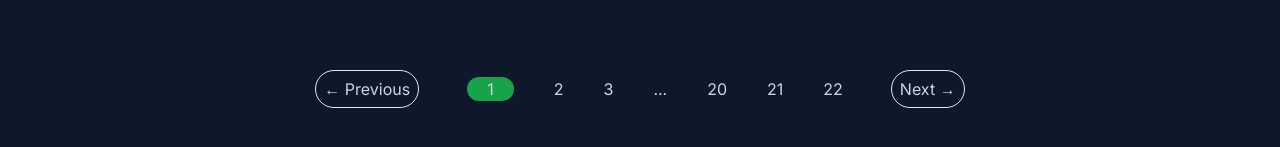
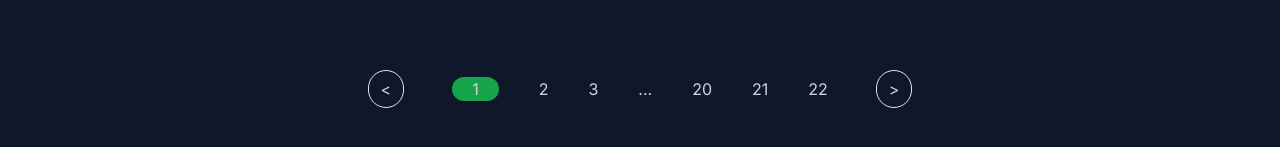
Before and after one commit to RajeevDash007/gsoc-github-finder, a Next.js app: page / in a window 1280 px wide. Shown: the part 2620-2767 px from the top of the page. Built offline with nearby package versions, Linux system fonts and the light colour scheme.

Commit message:
changes in the pagination

```diff
--- a/app/components/OrganizationList.tsx
+++ b/app/components/OrganizationList.tsx
@@ -91,16 +91,16 @@ const OrganizationList = () => {
       </div>
       <div className="flex justify-center">
         <ReactPaginate
-          previousLabel={"← Previous"}
-          nextLabel={"Next →"}
+          previousLabel={"<"}
+          nextLabel={">"}
           pageCount={pageCount}
           onPageChange={handlePageChange}
           containerClassName={"flex pagination gap-10 mt-20 mb-20"}
           previousLinkClassName={
-            "border p-2 rounded-full mr-2 hover:bg-slate-800/80 dark:hover:bg-slate-700/80"
+            "border py-2 px-3 rounded-full mr-2 hover:bg-slate-800/80 dark:hover:bg-slate-700/80"
           }
           nextLinkClassName={
-            "border p-2 rounded-full ml-2 hover:bg-slate-800/80 dark:hover:bg-slate-700/80"
+            "border py-2 px-3 rounded-full ml-2 hover:bg-slate-800/80 dark:hover:bg-slate-700/80"
           }
           disabledClassName={"pagination__link--disabled"}
           activeClassName={"pagination__link--active bg-green-600 px-5 rounded-full"}
```
